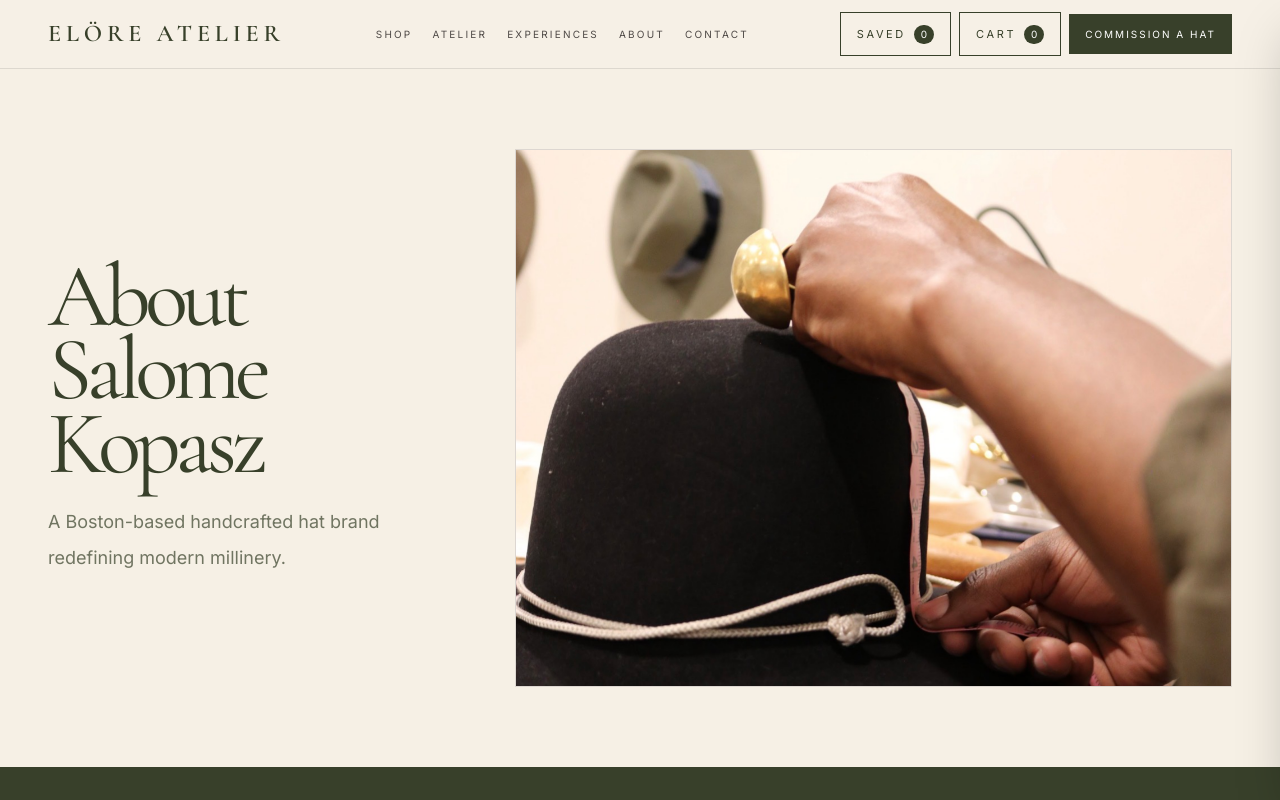
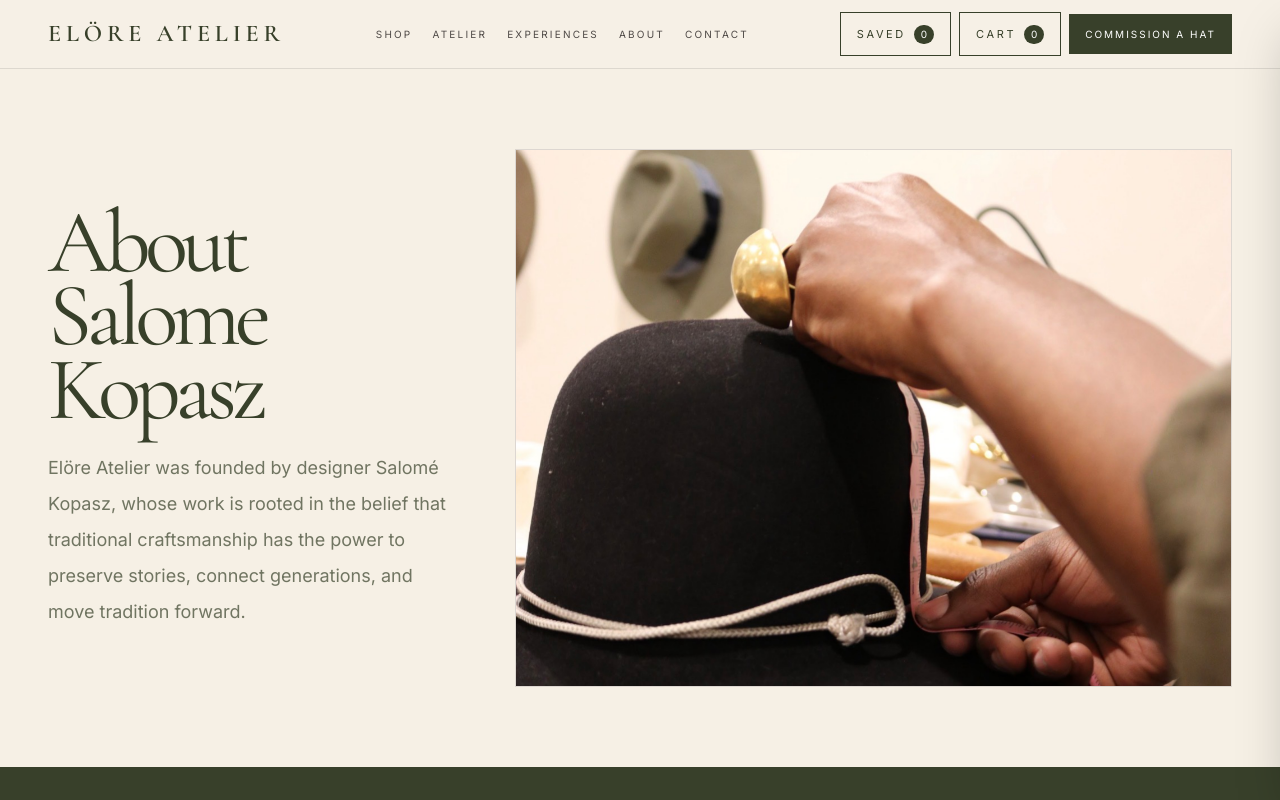
Before and after one commit to caliphsafe/elore-atelier, a Next.js app: page /about in a window 1280 px wide. Shown: the top 800 px of the page. Built offline with nearby package versions, Linux system fonts and the light colour scheme.

Commit message:
Update page.tsx

```diff
--- a/app/about/page.tsx
+++ b/app/about/page.tsx
@@ -32,7 +32,7 @@ export default function AboutPage() {
         <div className="editorial-container grid gap-10 px-5 py-12 md:px-8 md:py-16 lg:grid-cols-[.72fr_1.28fr] lg:items-center lg:gap-16 lg:px-12 lg:py-20">
           <div className="relative z-10">
             <h1 className="serif-display text-[clamp(4rem,7vw,7.5rem)] leading-[.82] tracking-[-.065em] text-brand-olive">About Salome Kopasz</h1>
-            <p className="mt-6 max-w-xl text-base leading-8 text-brand-ink/70 md:text-lg md:leading-9">A Boston-based handcrafted hat brand redefining modern millinery.</p>
+            <p className="mt-6 max-w-xl text-base leading-8 text-brand-ink/70 md:text-lg md:leading-9">Elöre Atelier was founded by designer Salomé Kopasz, whose work is rooted in the belief that traditional craftsmanship has the power to preserve stories, connect generations, and move tradition forward.</p>
           </div>
           <div className="relative z-10">
             <AboutGalleryCarousel className="aspect-[4/3] w-full" sizes="(max-width: 1024px) 100vw, 58vw" />
```
